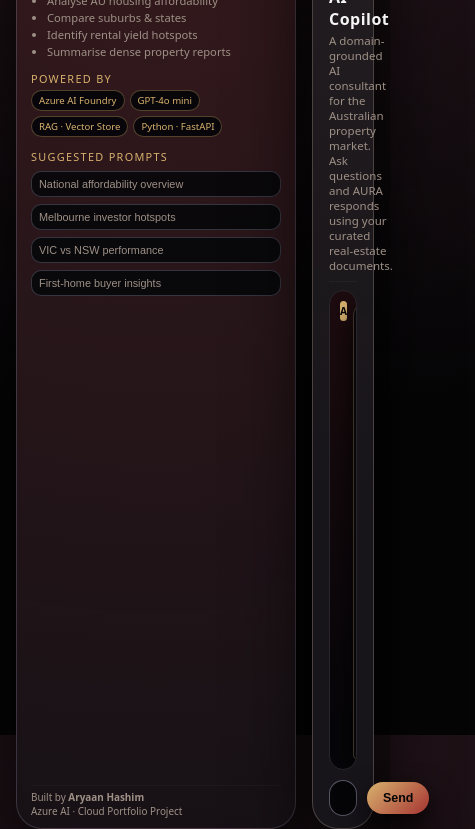
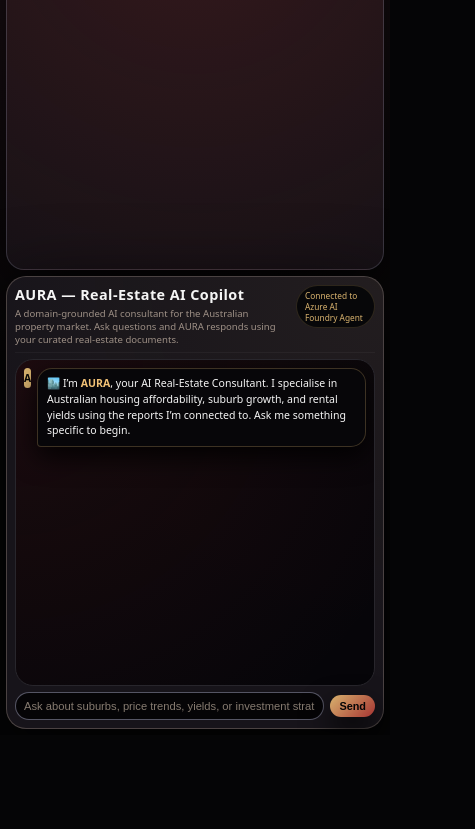
Before and after one commit to AryaanH/RealEstate-AI-copilot, a website: page static/index.html in a window 390 px wide. Shown: the part 109-938 px from the top of the page, 475 px wide, since content can reach past the window. After the commit the page ends 844 px from the top, so only its background shows below. Drawn offline with nearby package versions, Linux system fonts and the light colour scheme.

Commit message:
added dynamic layout for devices like phones and tablets

```diff
--- a/static/styles.css
+++ b/static/styles.css
@@ -345,3 +345,163 @@
   transform: translateY(-1px);
   box-shadow: 0 18px 40px rgba(0,0,0,1);
 }
+
+/* Tablets & down */
+@media (max-width: 900px) {
+  .layout {
+    grid-template-columns: 1fr;
+    gap: 10px;
+    padding: 8px;
+    height: 100vh;
+    max-height: 100vh;
+  }
+
+  .sidebar {
+    flex-direction: row;
+    align-items: flex-start;
+    gap: 8px;
+    padding: 8px 10px;
+    width: 100%;
+    border-radius: 18px;
+    overflow-x: auto;
+    overflow-y: hidden;
+  }
+
+  .sidebar-logo {
+    padding-bottom: 0;
+    border-bottom: none;
+    margin-right: 4px;
+  }
+
+  .brand-title {
+    font-size: 0.72rem;
+  }
+
+  .brand-sub {
+    font-size: 0.58rem;
+  }
+
+  .sidebar-section {
+    flex-direction: column;
+    gap: 3px;
+    font-size: 0.6rem;
+    min-width: max-content;
+  }
+
+  .sidebar-label {
+    font-size: 0.6rem;
+  }
+
+  .sidebar-list {
+    display: none; /* keep mobile clean */
+  }
+
+  .sidebar-tags {
+    flex-wrap: nowrap;
+    overflow-x: auto;
+    gap: 4px;
+  }
+
+  .tag {
+    font-size: 0.55rem;
+    padding: 3px 6px;
+    white-space: nowrap;
+  }
+
+  .prompt-btn {
+    font-size: 0.6rem;
+    padding: 5px 7px;
+    white-space: nowrap;
+  }
+
+  .main {
+    padding: 10px 10px 8px;
+    border-radius: 20px;
+  }
+
+  .main-header {
+    padding-bottom: 6px;
+    gap: 6px;
+  }
+
+  .main-header h1 {
+    font-size: 0.9rem;
+  }
+
+  .main-header p {
+    font-size: 0.6rem;
+  }
+
+  .status-pill {
+    font-size: 0.52rem;
+    padding: 4px 8px;
+  }
+
+  .chat-window {
+    margin-top: 6px;
+    padding: 8px;
+    gap: 6px;
+    font-size: 0.72rem;
+    /* use remaining height: header + input */
+    max-height: calc(100vh - 190px);
+  }
+
+  .msg {
+    max-width: 100%;
+  }
+
+  .bubble-bot,
+  .bubble-user {
+    font-size: 0.7rem;
+    padding: 7px 9px;
+  }
+
+  .input-bar {
+    margin-top: 6px;
+    gap: 6px;
+  }
+
+  .input-wrapper {
+    padding: 0 8px;
+  }
+
+  .input-field {
+    font-size: 0.7rem;
+    padding: 7px 0;
+  }
+
+  .send-btn {
+    font-size: 0.68rem;
+    padding: 6px 10px;
+  }
+}
+
+/* Small phones */
+@media (max-width: 520px) {
+  .layout {
+    padding: 6px;
+    gap: 6px;
+  }
+
+  .sidebar {
+    padding: 6px 8px;
+    gap: 6px;
+  }
+
+  .main {
+    padding: 8px;
+  }
+
+  .chat-window {
+    max-height: calc(100vh - 180px);
+  }
+
+  .bubble-bot,
+  .bubble-user {
+    font-size: 0.66rem;
+  }
+
+  .send-btn {
+    padding: 5px 9px;
+  }
+}
```
